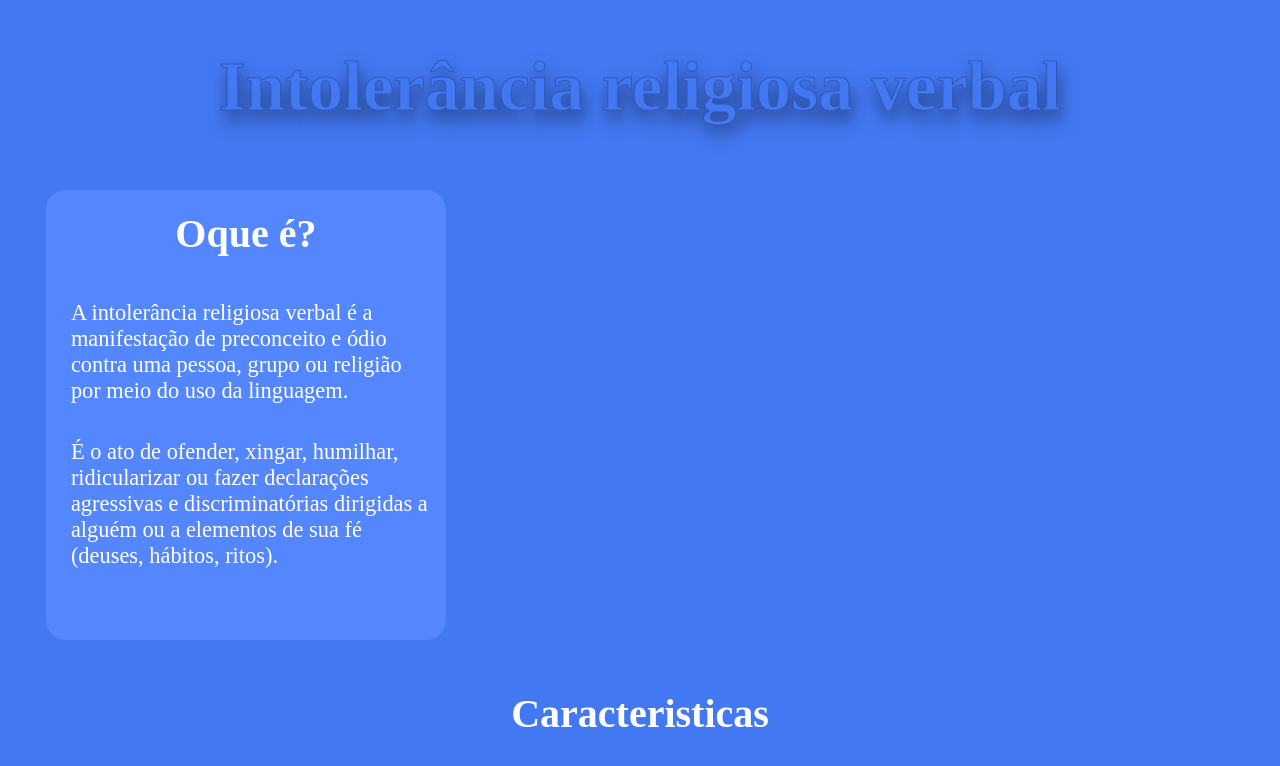
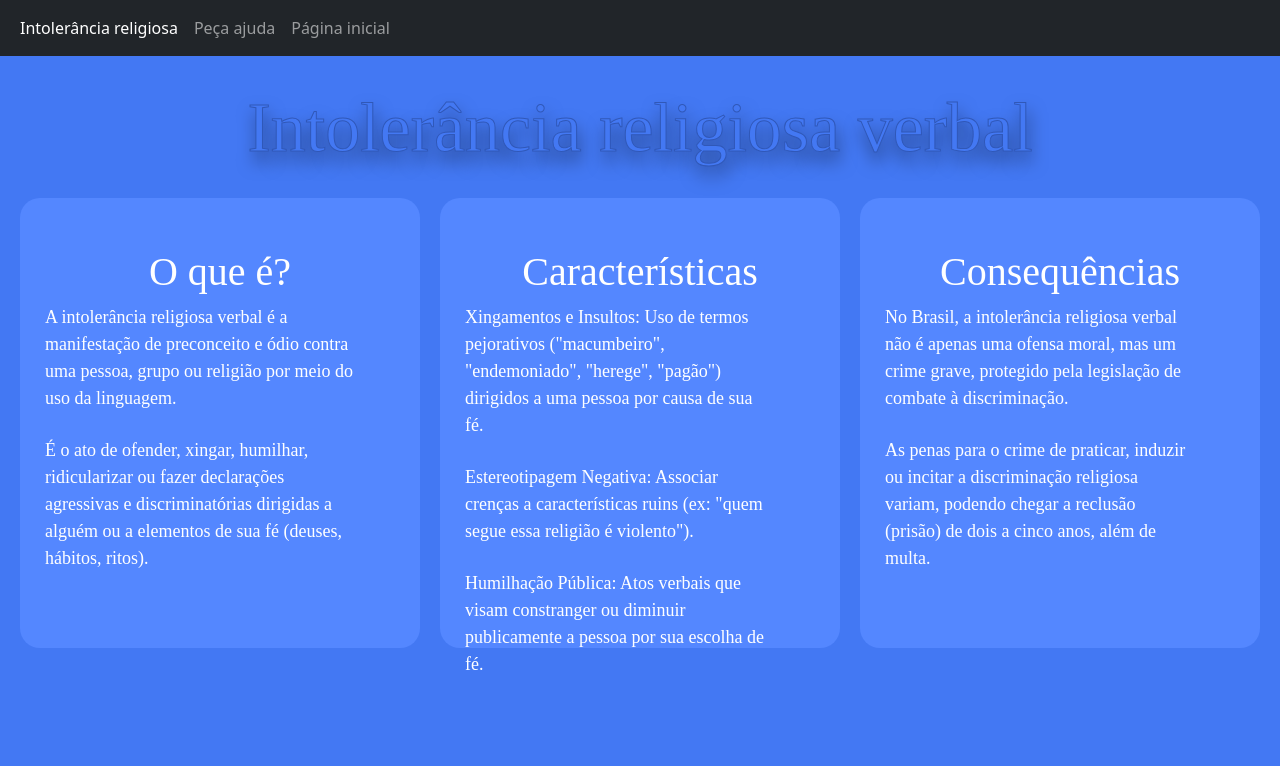
Before and after one commit to Bianca-a-a/Anti-Bullying, a plain HTML site: page pages/5-maria-sobre-intolerancia/index.html in a window 1280 px wide. Drawn offline with nearby package versions, Linux system fonts and the light colour scheme; a web font is replaced by a local one.

Commit message:
Terminando projeto 2

```diff
--- a/pages/5-maria-sobre-intolerancia/index.html
+++ b/pages/5-maria-sobre-intolerancia/index.html
@@ -1,49 +1,65 @@
 <!DOCTYPE html>
-<html lang="en">
-
+<html lang="pt-br">
 <head>
-    <link rel="stylesheet" href="style.css">
   <meta charset="UTF-8">
   <meta name="viewport" content="width=device-width, initial-scale=1.0">
+  <title>Intolerância</title>
+
+  <link href="https://cdn.jsdelivr.net/npm/bootstrap@5.3.2/dist/css/bootstrap.min.css" rel="stylesheet">
+  <link rel="stylesheet" href="style.css">
+
   <link rel="preconnect" href="https://fonts.googleapis.com">
   <link rel="preconnect" href="https://fonts.gstatic.com" crossorigin>
-    <link href="https://fonts.googleapis.com/css2?family=Jomhuria&display=swap" rel="stylesheet">
-    <link rel="preconnect" href="https://fonts.googleapis.com">
-    <link rel="preconnect" href="https://fonts.gstatic.com" crossorigin>
-    <link href="https://fonts.googleapis.com/css2?family=Jomhuria&family=Joti+One&display=swap" rel="stylesheet">
-    <link rel="preconnect" href="https://fonts.googleapis.com">
-<link rel="preconnect" href="https://fonts.gstatic.com" crossorigin>
-<link href="https://fonts.googleapis.com/css2?family=Grenze:ital,wght@0,100;0,200;0,300;0,400;0,500;0,600;0,700;0,800;0,900;1,100;1,200;1,300;1,400;1,500;1,600;1,700;1,800;1,900&family=Jomhuria&family=Joti+One&display=swap" rel="stylesheet">
-    <title>Intolerancia</title>
+  <link href="https://fonts.googleapis.com/css2?family=Jomhuria&family=Joti+One&family=Grenze:wght@400;700&display=swap" rel="stylesheet">
 </head>
 
 <body>
+  <nav class="navbar navbar-expand-lg navbar-dark bg-dark">
+    <div class="container-fluid">
+      <button class="navbar-toggler" type="button" data-bs-toggle="collapse"
+              data-bs-target="#navbarNavAltMarkup" aria-controls="navbarNavAltMarkup"
+              aria-expanded="false" aria-label="Toggle navigation">
+        <span class="navbar-toggler-icon"></span>
+      </button>
+      <div class="collapse navbar-collapse" id="navbarNavAltMarkup">
+        <div class="navbar-nav">
+          <a class="nav-link active" aria-current="page" href="../5-maria-sobre-intolerancia/index.html">Intolerância religiosa</a>
+          <a class="nav-link" href="../6-maykon-links-intolerancia/index.html">Peça ajuda</a>
+          <a class="nav-link" href="../1-alan-base-bullying/index.html">Página inicial</a>
+        </div>
+      </div>
+    </div>
+  </nav>
+
   <h1>Intolerância religiosa verbal</h1>
 
-    <div caixa>
+  <div class="tudo">
     <div class="caixa">
       <div class="subtitulo">
-                    <h2>Oque é?</h2>
+        <h2>O que é?</h2>
       </div>
-                <p>A intolerância religiosa verbal é a
-                    manifestação de preconceito e ódio
-                    contra uma pessoa, grupo ou religião
-                    por meio do uso da linguagem.
-                </p>
-                <p>
-                    É o ato de ofender, xingar, humilhar,
-                    ridicularizar ou fazer declarações
-                    agressivas e discriminatórias dirigidas
-                    a alguém ou a elementos de sua fé (deuses, hábitos, ritos).
-                </p>
+      <p>A intolerância religiosa verbal é a manifestação de preconceito e ódio contra uma pessoa, grupo ou religião por meio do uso da linguagem.</p>
+      <p>É o ato de ofender, xingar, humilhar, ridicularizar ou fazer declarações agressivas e discriminatórias dirigidas a alguém ou a elementos de sua fé (deuses, hábitos, ritos).</p>
+    </div>
+
+    <div class="caixa">
+      <div class="subtitulo">
+        <h2>Características</h2>
+      </div>
+      <p>Xingamentos e Insultos: Uso de termos pejorativos ("macumbeiro", "endemoniado", "herege", "pagão") dirigidos a uma pessoa por causa de sua fé.</p>
+      <p>Estereotipagem Negativa: Associar crenças a características ruins (ex: "quem segue essa religião é violento").</p>
+      <p>Humilhação Pública: Atos verbais que visam constranger ou diminuir publicamente a pessoa por sua escolha de fé.</p>
+    </div>
+
+    <div class="caixa">
+      <div class="subtitulo">
+        <h2>Consequências</h2>
+      </div>
+      <p>No Brasil, a intolerância religiosa verbal não é apenas uma ofensa moral, mas um crime grave, protegido pela legislação de combate à discriminação.</p>
+      <p>As penas para o crime de praticar, induzir ou incitar a discriminação religiosa variam, podendo chegar a reclusão (prisão) de dois a cinco anos, além de multa.</p>
     </div>
   </div>
 
-    <div caixa2>
-        <div class="subtitulo2">
-            <h2>Caracteristicas</h2>
-        </div>
-    </div>
+  <script src="https://cdn.jsdelivr.net/npm/bootstrap@5.3.2/dist/js/bootstrap.bundle.min.js"></script>
 </body>
-
 </html>
--- a/pages/5-maria-sobre-intolerancia/style.css
+++ b/pages/5-maria-sobre-intolerancia/style.css
@@ -1,5 +1,7 @@
 body {
-    background-color: #4378F3;
+    background-color: #4378F3 !important;
+    margin: 0;
+    padding: 0;
   }
 
   h1 {
@@ -10,6 +12,11 @@ h1 {
     -webkit-text-stroke: #3058B8;
     -webkit-text-stroke-width: 1px;
     text-shadow: 2px 10px 17px rgba(5, 5, 5, 0.5);
+    margin-top: 30px;
+  }
+
+  .navbar {
+    margin-bottom: 20px;
   }
 
   .caixa {
@@ -17,29 +24,33 @@ h1 {
     height: 450px;
     background-color: #5487FF;
     border-radius: 20px;
-    margin-left: 3%;
-    margin-top: 5%;
-    font-size: 20%;
+    font-size: 20px;
   }
 
   h2 {
     font-family: "Joti One", serif;
     font-size: 40px;
     color: white;
-    font-weight: 400px;
+    font-weight: 400;
     text-align: center;
     margin-top: 30px;
-    border-top: 30px;
     padding-top: 20px;
   }
 
   p {
     font-family: "Grenze", serif;
-    font-size: 700%;
+    font-size: 18px;
     color: white;
-    font-family: grenze;
     width: 360px;
     padding: 25px;
     margin: 0;
-    margin-top: -15px;
+    margin-top: -25px;
   }
+
+  .tudo {
+    display: flex;
+    justify-content: center;
+    flex-wrap: wrap;
+    gap: 20px;
+    padding: 20px;
+  }
```
Lines whose indentation alone changed are shown as unchanged.
